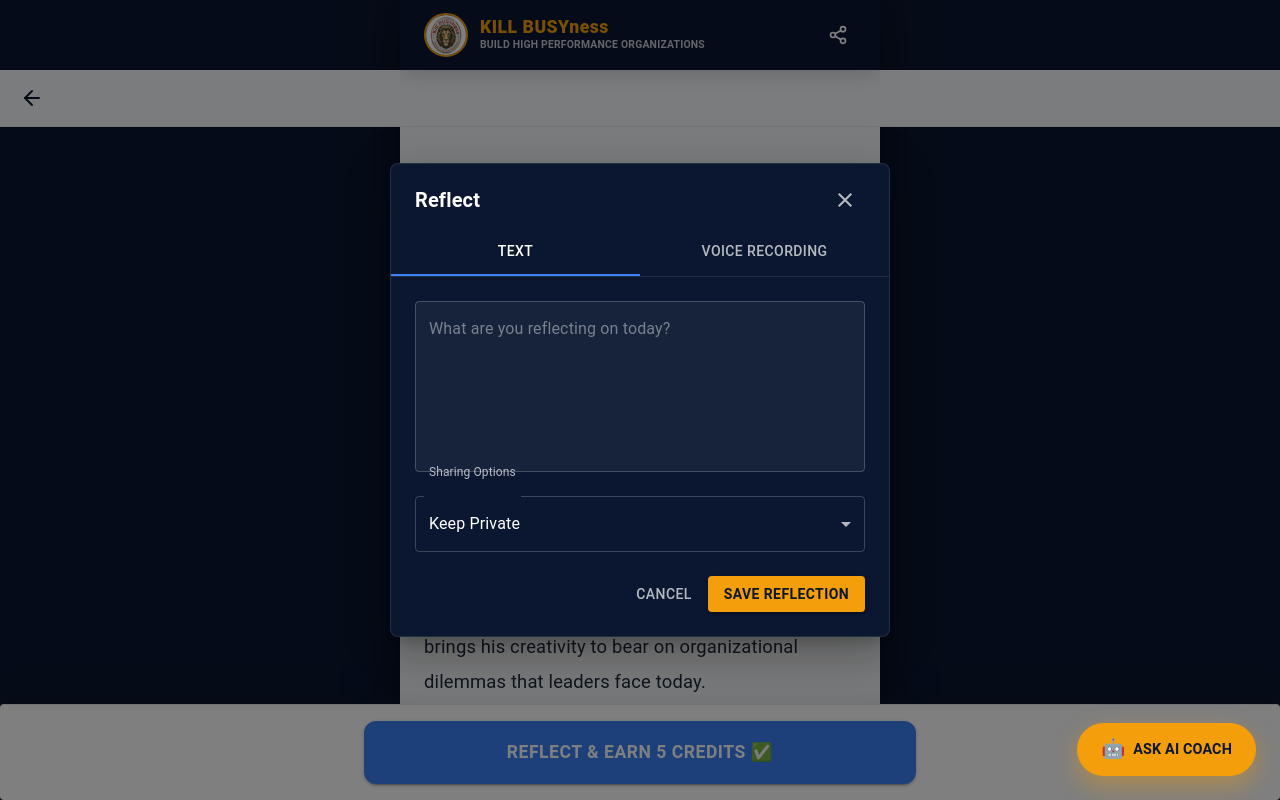
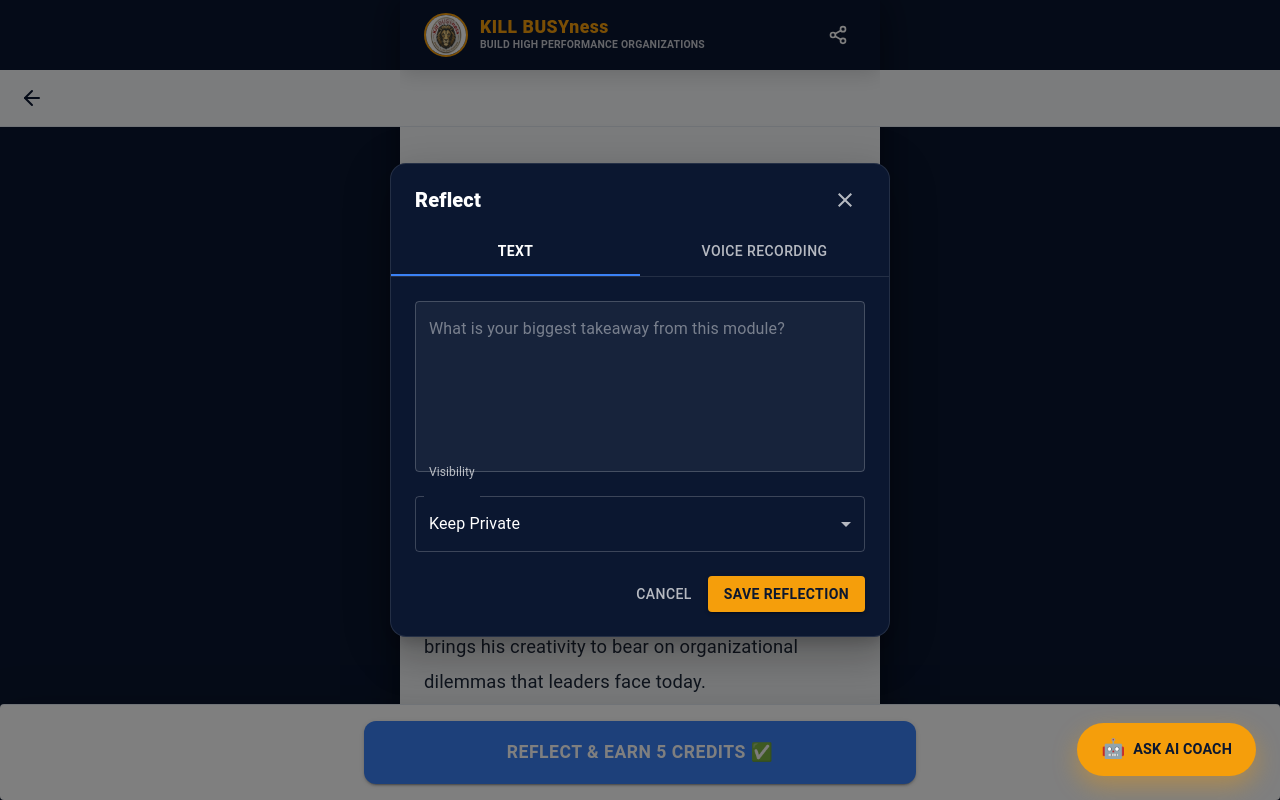
Before and after one commit to manojonkar/KILL-BUSYness-App, a Next.js app in the folder web/: page /module/1 in a window 1280 px wide. Both pictures are taken after a click on the button "REFLECT & EARN 5 CREDITS ✅". Shown: the top 800 px of the page. Built offline with nearby package versions, Linux system fonts and the light colour scheme.

Commit message:
feat: add social proof loop with LinkedIn share button for reflections

```diff
--- a/web/components/ReflectionModal.tsx
+++ b/web/components/ReflectionModal.tsx
@@ -17,9 +17,13 @@ import {
   InputLabel,
   useTheme,
   useMediaQuery,
+  Paper,
 } from '@mui/material';
 import MicIcon from '@mui/icons-material/Mic';
 import CloseIcon from '@mui/icons-material/Close';
+import FormatQuoteIcon from '@mui/icons-material/FormatQuote';
+import ShareIcon from '@mui/icons-material/Share';
+import LinkedInIcon from '@mui/icons-material/LinkedIn';
 import { useGamification } from './GamificationOverlay';
 
 interface ReflectionModalProps {
@@ -30,10 +34,24 @@ interface ReflectionModalProps {
 
 const ReflectionModal: React.FC<ReflectionModalProps> = ({ open, onClose, moduleId }) => {
   const [tab, setTab] = useState(0);
+  const [textValue, setTextValue] = useState('');
   const [shareOption, setShareOption] = useState('private');
+  const [showSuccessCard, setShowSuccessCard] = useState(false);
   const { earnCredits } = useGamification();
   const theme = useTheme();
   const fullScreen = useMediaQuery(theme.breakpoints.down('md'));
+
+  // Reset state when opened/closed
+  React.useEffect(() => {
+    if (!open) {
+      setTimeout(() => {
+        setShowSuccessCard(false);
+        setTextValue('');
+        setTab(0);
+        setShareOption('private');
+      }, 300);
+    }
+  }, [open]);
 
   const handleTabChange = (event: React.SyntheticEvent, newValue: number) => {
     setTab(newValue);
@@ -41,10 +59,31 @@ const ReflectionModal: React.FC<ReflectionModalProps> = ({ open, onClose, module
 
   const handleSaveReflection = () => {
     earnCredits(
-      5,
-      `Reflection on Module ${moduleId || '1'} Saved & Shared (${shareOption})`,
+      15, // Increased points for reflecting
+      `Reflection on Module ${moduleId || '1'} Saved`,
       'Reflect'
     );
+    // Transition to the Social Share Success Card
+    setShowSuccessCard(true);
+  };
+
+  const handleShareToLinkedIn = () => {
+    const shareText = `"${textValue || 'Reflecting on how to move from Activity to Outcomes.'}"\n\n- My latest reflection from the KILL BUSYness app. Join the movement at app.killbusyness.com`;
+
+    if (navigator.share) {
+      navigator.share({
+        title: 'KILL BUSYness Reflection',
+        text: shareText,
+        url: 'https://app.killbusyness.com'
+      }).catch(console.error);
+    } else {
+      // Fallback for desktop: Open LinkedIn share URL
+      const linkedInUrl = `https://www.linkedin.com/feed/?shareActive=true&text=${encodeURIComponent(shareText)}`;
+      window.open(linkedInUrl, '_blank');
+    }
+
+    // Give bonus points for sharing
+    earnCredits(25, 'Shared Reflection to Social Media', 'Assert');
     onClose();
   };
 
@@ -57,45 +96,99 @@ const ReflectionModal: React.FC<ReflectionModalProps> = ({ open, onClose, module
         sx: {
           backgroundColor: '#0b1730', // Dark navy
           color: '#ffffff',
-          borderRadius: fullScreen ? 0 : 2,
+          borderRadius: fullScreen ? 0 : 4,
           minWidth: { sm: 500 },
           border: '1px solid rgba(255, 255, 255, 0.1)',
         }
       }}
     >
       <DialogTitle sx={{ display: 'flex', justifyContent: 'space-between', alignItems: 'center', pb: 1 }}>
-        <Typography variant="h6" sx={{ color: '#ffffff', fontWeight: 600 }}>
-          Reflect
+        <Typography variant="h6" sx={{ color: '#ffffff', fontWeight: 800 }}>
+          {showSuccessCard ? 'Brilliant Insight! 🎯' : 'Reflect'}
         </Typography>
         <IconButton onClick={onClose} sx={{ color: 'rgba(255, 255, 255, 0.7)' }}>
           <CloseIcon />
         </IconButton>
       </DialogTitle>
 
-      <DialogContent sx={{ p: 0 }}>
+      <DialogContent sx={{ p: showSuccessCard ? 3 : 0 }}>
+
+        {showSuccessCard ? (
+          // --- SUCCESS & SOCIAL SHARE VIEW ---
+          <Box sx={{ display: 'flex', flexDirection: 'column', alignItems: 'center', textAlign: 'center' }}>
+            <Typography sx={{ color: 'rgba(255,255,255,0.7)', mb: 3 }}>
+              Your reflection has been saved. Inspire your network by sharing this insight!
+            </Typography>
+
+            {/* The Visual "Quote Card" */}
+            <Paper sx={{
+              p: 4,
+              mb: 4,
+              width: '100%',
+              borderRadius: 3,
+              background: 'linear-gradient(135deg, #1e293b, #0b1730)',
+              border: '2px solid #f59e0b',
+              position: 'relative',
+              boxShadow: '0 10px 30px rgba(0,0,0,0.5)'
+            }}>
+              <FormatQuoteIcon sx={{ color: '#f59e0b', fontSize: 40, opacity: 0.5, position: 'absolute', top: 16, left: 16 }} />
+              <Typography variant="h6" sx={{ color: 'white', fontStyle: 'italic', fontWeight: 600, mt: 3, mb: 3, lineHeight: 1.4 }}>
+                "{textValue || 'I am committing to moving my team from mere activity to true outcomes.'}"
+              </Typography>
+              <Box sx={{ display: 'flex', alignItems: 'center', justifyContent: 'center', gap: 1 }}>
+                <Box component="img" src="/emblem.jpg" sx={{ width: 24, height: 24, borderRadius: '50%' }} />
+                <Typography variant="caption" sx={{ color: '#f59e0b', fontWeight: 'bold', letterSpacing: 1, textTransform: 'uppercase' }}>
+                  KILL BUSYness Leader
+                </Typography>
+              </Box>
+            </Paper>
+
+            <Button
+              variant="contained"
+              fullWidth
+              onClick={handleShareToLinkedIn}
+              startIcon={<LinkedInIcon />}
+              sx={{
+                backgroundColor: '#0a66c2', // LinkedIn Blue
+                color: 'white',
+                fontWeight: 'bold',
+                py: 1.5,
+                borderRadius: 2,
+                mb: 2,
+                '&:hover': { backgroundColor: '#084e96' }
+              }}
+            >
+              Share to LinkedIn
+            </Button>
+            <Button
+              variant="outlined"
+              fullWidth
+              onClick={handleShareToLinkedIn}
+              startIcon={<ShareIcon />}
+              sx={{
+                borderColor: 'rgba(255,255,255,0.3)',
+                color: 'white',
+                fontWeight: 'bold',
+                py: 1.5,
+                borderRadius: 2,
+                '&:hover': { borderColor: 'white' }
+              }}
+            >
+              Share via...
+            </Button>
+          </Box>
+        ) : (
+          // --- STANDARD EDIT VIEW ---
+          <>
             <Box sx={{ borderBottom: 1, borderColor: 'rgba(255, 255, 255, 0.1)' }}>
               <Tabs
                 value={tab}
                 onChange={handleTabChange}
                 variant="fullWidth"
-            TabIndicatorProps={{
-              style: { backgroundColor: '#3b82f6' } // Reflect phase color (Blue)
-            }}
+                TabIndicatorProps={{ style: { backgroundColor: '#3b82f6' } }}
               >
-            <Tab
-              label="Text"
-              sx={{
-                color: 'rgba(255,255,255,0.7)',
-                '&.Mui-selected': { color: '#ffffff' }
-              }}
-            />
-            <Tab
-              label="Voice Recording"
-              sx={{
-                color: 'rgba(255,255,255,0.7)',
-                '&.Mui-selected': { color: '#ffffff' }
-              }}
-            />
+                <Tab label="Text" sx={{ color: 'rgba(255,255,255,0.7)', '&.Mui-selected': { color: '#ffffff', fontWeight: 'bold' } }} />
+                <Tab label="Voice Recording" sx={{ color: 'rgba(255,255,255,0.7)', '&.Mui-selected': { color: '#ffffff', fontWeight: 'bold' } }} />
               </Tabs>
             </Box>
 
@@ -104,7 +197,9 @@ const ReflectionModal: React.FC<ReflectionModalProps> = ({ open, onClose, module
                 <TextField
                   multiline
                   rows={6}
-              placeholder="What are you reflecting on today?"
+                  value={textValue}
+                  onChange={(e) => setTextValue(e.target.value)}
+                  placeholder="What is your biggest takeaway from this module?"
                   variant="outlined"
                   fullWidth
                   sx={{
@@ -112,15 +207,9 @@ const ReflectionModal: React.FC<ReflectionModalProps> = ({ open, onClose, module
                     borderRadius: 1,
                     '& .MuiOutlinedInput-root': {
                       color: '#ffffff',
-                  '& fieldset': {
-                    borderColor: 'rgba(255, 255, 255, 0.2)',
-                  },
-                  '&:hover fieldset': {
-                    borderColor: 'rgba(255, 255, 255, 0.3)',
-                  },
-                  '&.Mui-focused fieldset': {
-                    borderColor: '#3b82f6', // Reflect phase color
-                  },
+                      '& fieldset': { borderColor: 'rgba(255, 255, 255, 0.2)' },
+                      '&:hover fieldset': { borderColor: 'rgba(255, 255, 255, 0.3)' },
+                      '&.Mui-focused fieldset': { borderColor: '#3b82f6' },
                     },
                   }}
                 />
@@ -135,9 +224,7 @@ const ReflectionModal: React.FC<ReflectionModalProps> = ({ open, onClose, module
                       backgroundColor: 'rgba(59, 130, 246, 0.1)',
                       color: '#3b82f6',
                       mb: 2,
-                  '&:hover': {
-                    backgroundColor: 'rgba(59, 130, 246, 0.2)',
-                  }
+                      '&:hover': { backgroundColor: 'rgba(59, 130, 246, 0.2)' }
                     }}
                   >
                     <MicIcon sx={{ fontSize: 40 }} />
@@ -150,27 +237,19 @@ const ReflectionModal: React.FC<ReflectionModalProps> = ({ open, onClose, module
 
               <FormControl fullWidth sx={{ mt: 'auto', pt: 3 }}>
                 <InputLabel id="share-select-label" sx={{ color: 'rgba(255,255,255,0.7)', '&.Mui-focused': { color: '#3b82f6' } }}>
-              Sharing Options
+                  Visibility
                 </InputLabel>
                 <Select
                   labelId="share-select-label"
                   value={shareOption}
-              label="Sharing Options"
+                  label="Visibility"
                   onChange={(e) => setShareOption(e.target.value)}
                   sx={{
                     color: '#ffffff',
-                '.MuiOutlinedInput-notchedOutline': {
-                  borderColor: 'rgba(255,255,255,0.2)',
-                },
-                '&:hover .MuiOutlinedInput-notchedOutline': {
-                  borderColor: 'rgba(255,255,255,0.3)',
-                },
-                '&.Mui-focused .MuiOutlinedInput-notchedOutline': {
-                  borderColor: '#3b82f6',
-                },
-                '.MuiSvgIcon-root': {
-                  color: 'rgba(255,255,255,0.7)',
-                }
+                    '.MuiOutlinedInput-notchedOutline': { borderColor: 'rgba(255,255,255,0.2)' },
+                    '&:hover .MuiOutlinedInput-notchedOutline': { borderColor: 'rgba(255,255,255,0.3)' },
+                    '&.Mui-focused .MuiOutlinedInput-notchedOutline': { borderColor: '#3b82f6' },
+                    '.MuiSvgIcon-root': { color: 'rgba(255,255,255,0.7)' }
                   }}
                   MenuProps={{
                     PaperProps: {
@@ -179,15 +258,8 @@ const ReflectionModal: React.FC<ReflectionModalProps> = ({ open, onClose, module
                         border: '1px solid rgba(255, 255, 255, 0.1)',
                         '& .MuiMenuItem-root': {
                           color: '#ffffff',
-                      '&:hover': {
-                        bgcolor: 'rgba(255,255,255,0.05)',
-                      },
-                      '&.Mui-selected': {
-                        bgcolor: 'rgba(59, 130, 246, 0.2)',
-                        '&:hover': {
-                          bgcolor: 'rgba(59, 130, 246, 0.3)',
-                        }
-                      }
+                          '&:hover': { bgcolor: 'rgba(255,255,255,0.05)' },
+                          '&.Mui-selected': { bgcolor: 'rgba(59, 130, 246, 0.2)', '&:hover': { bgcolor: 'rgba(59, 130, 246, 0.3)' } }
                         }
                       }
                     }
@@ -199,30 +271,29 @@ const ReflectionModal: React.FC<ReflectionModalProps> = ({ open, onClose, module
                 </Select>
               </FormControl>
             </Box>
+          </>
+        )}
       </DialogContent>
 
+      {!showSuccessCard && (
         <DialogActions sx={{ p: 3, pt: 0 }}>
-        <Button
-          onClick={onClose}
-          sx={{ color: 'rgba(255, 255, 255, 0.7)' }}
-        >
+          <Button onClick={onClose} sx={{ color: 'rgba(255, 255, 255, 0.7)' }}>
             Cancel
           </Button>
           <Button
             variant="contained"
             onClick={handleSaveReflection}
             sx={{
-            backgroundColor: '#f59e0b', // Gold for primary action
+              backgroundColor: '#f59e0b',
               color: '#0b1730',
               fontWeight: 'bold',
-            '&:hover': {
-              backgroundColor: '#d97706',
-            }
+              '&:hover': { backgroundColor: '#d97706' }
             }}
           >
             Save Reflection
           </Button>
         </DialogActions>
+      )}
     </Dialog>
   );
 };
```
Lines whose indentation alone changed are shown as unchanged.
